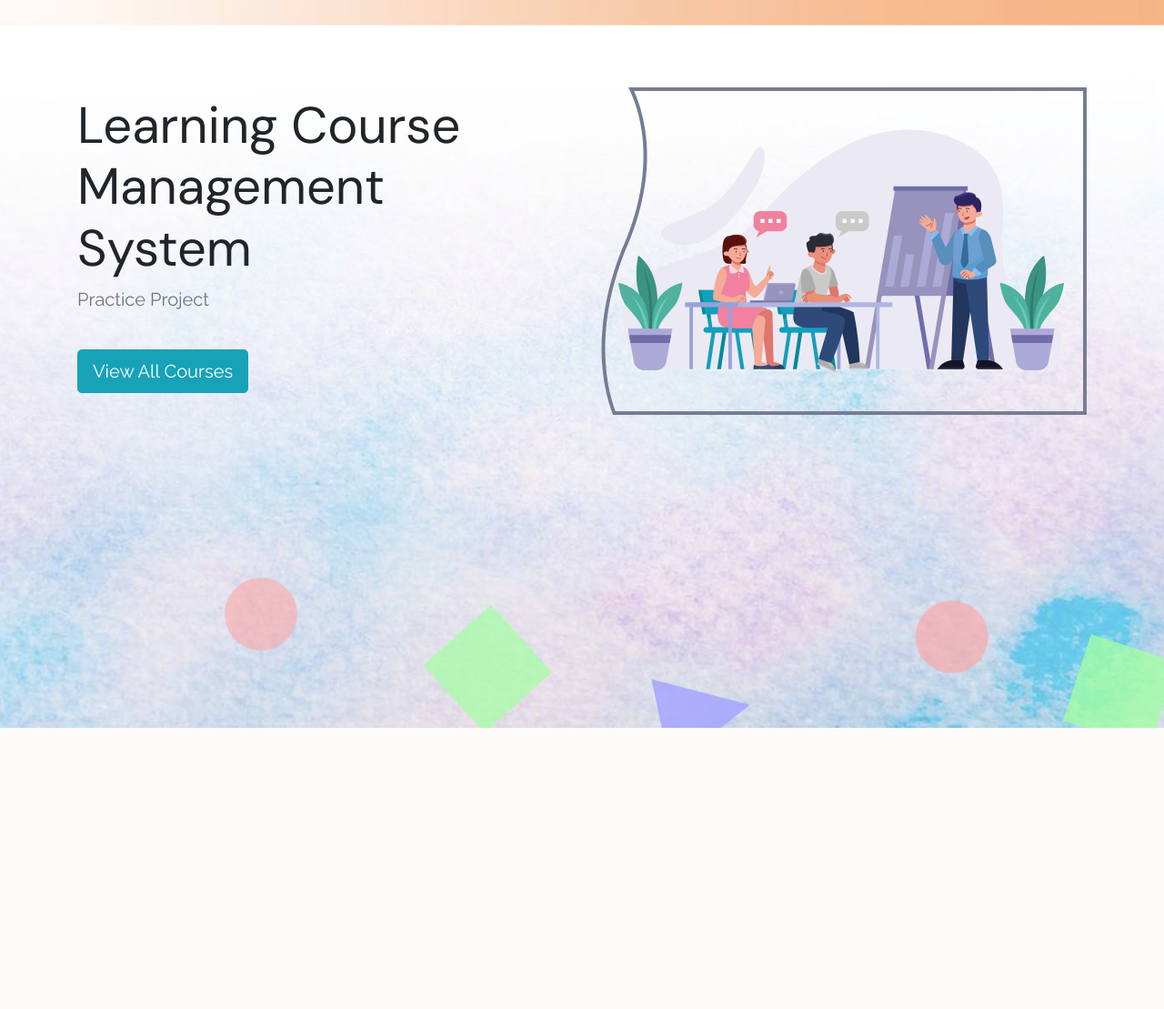
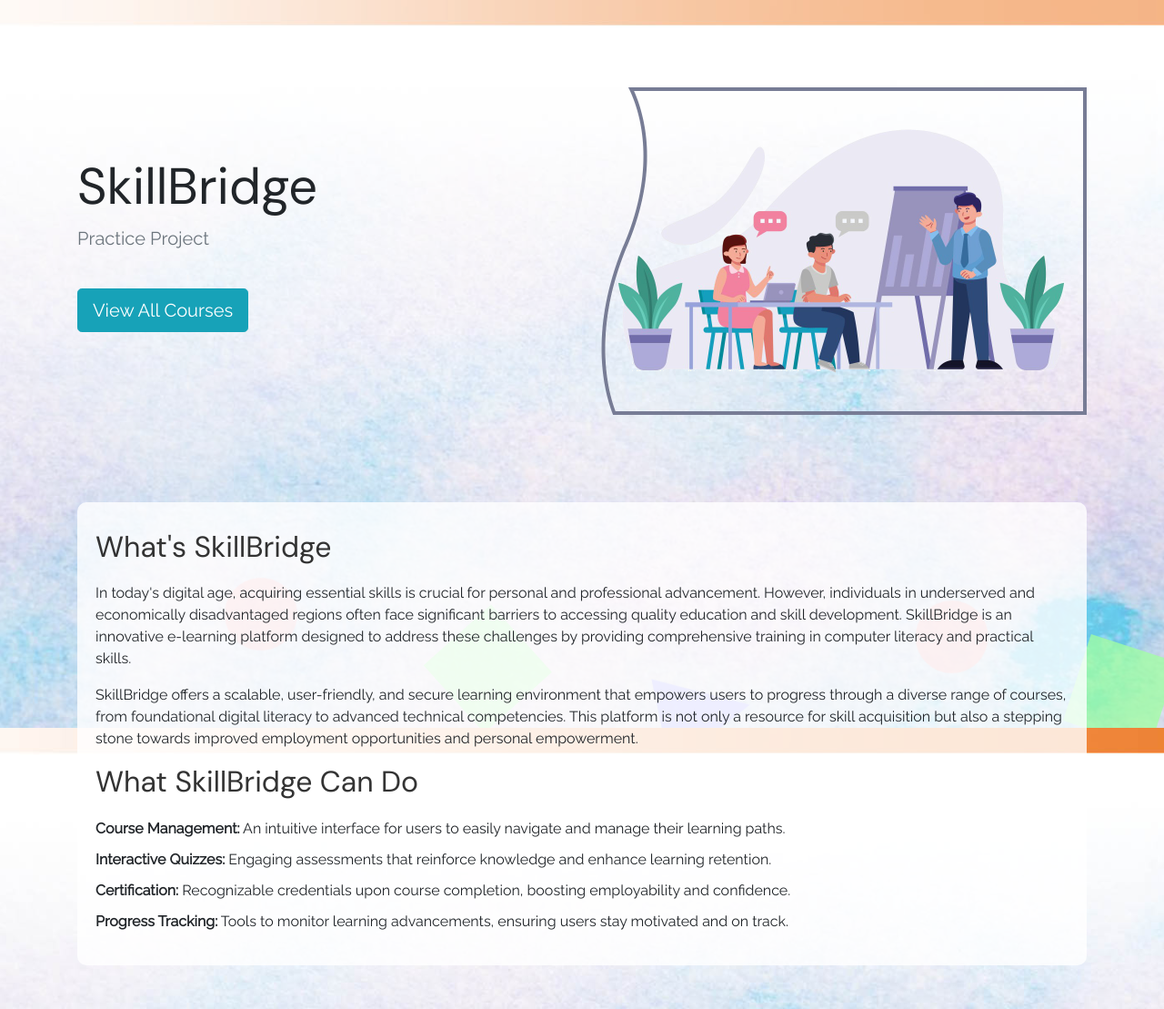
Before and after one commit to blueblood1984/SkillBridge, a Django app: page / in a window 1280 px wide. Shown: the whole page at 91% size. Before the commit the page ends 800 px from the top, so only its background shows below. Run offline with Django 5.2, Linux system fonts and the light colour scheme; some libraries are stand-ins or nearby versions.

Commit message:
Updated index and course list page

```diff
--- a/templates/index.html
+++ b/templates/index.html
@@ -6,7 +6,7 @@
     <title>
 
         {% block title %}
-            LCMS - Home
+            SkillBridge - Home
         {% endblock title %}
 
     </title>
@@ -31,7 +31,28 @@
         .index-image {
             background-color: rgba(255, 255, 255, 0.4);
         }
+          .skillbridge-description {
+            background-color: rgba(255, 255, 255, 0.8);
+            border-radius: 10px;
+            padding: 20px;
+            margin-top: 20px;
+        }
 
+        h2 {
+            margin-bottom: 20px;
+            margin-top: 10px;
+            color: #333;
+        }
+
+        .feature-list {
+            list-style-type: none;
+            padding-left: 0;
+            font-family: 'Raleway', 'sans-serif';
+        }
+
+        .feature-list li {
+            margin: 10px 0;
+        }
     </style>
 </head>
 <body>
@@ -39,11 +60,49 @@
         <div class="container py-5">
             <div class="row align-items-center py-5">
             <div class="col-lg-6">
-                <h1 class="display-4">Learning Course Management System</h1>
+                <h1 class="display-4">SkillBridge</h1>
                 <p class="lead text-muted mb-0">Practice Project</p>
                 <p><a href="{% url 'courses:list' %}" class="btn btn-info btn-lg index-button">View All Courses</a></p>
             </div>
             <div class="col-lg-6 d-none d-lg-block"><img src="{% static 'images/learn.png' %}" alt="" class="img-fluid"></div>
+            </div>
+                        <div class="container skillbridge-description mt-5">
+                <h2>What's SkillBridge</h2>
+                <p>In today's digital age, acquiring essential skills is crucial for personal and professional
+                    advancement. However,
+                    individuals in underserved and economically disadvantaged regions often face significant
+                    barriers to accessing
+                    quality education and skill development. SkillBridge is an innovative e-learning platform
+                    designed to address
+                    these challenges by providing comprehensive training in computer literacy and practical
+                    skills.</p>
+                <p>SkillBridge offers a scalable, user-friendly, and secure learning environment that empowers users
+                    to progress
+                    through a diverse range of courses, from foundational digital literacy to advanced technical
+                    competencies. This
+                    platform is not only a resource for skill acquisition but also a stepping stone towards improved
+                    employment
+                    opportunities and personal empowerment.</p>
+
+                <h2>What SkillBridge Can Do</h2>
+                <ul class="feature-list">
+                    <li><strong>Course Management:</strong> An intuitive interface for users to easily navigate and
+                        manage their
+                        learning paths.
+                    </li>
+                    <li><strong>Interactive Quizzes:</strong> Engaging assessments that reinforce knowledge and
+                        enhance learning
+                        retention.
+                    </li>
+                    <li><strong>Certification:</strong> Recognizable credentials upon course completion, boosting
+                        employability and
+                        confidence.
+                    </li>
+                    <li><strong>Progress Tracking:</strong> Tools to monitor learning advancements, ensuring users
+                        stay motivated
+                        and on track.
+                    </li>
+                </ul>
             </div>
         </div>
     </div>
```
Also changed, not shown: courses/templates/courses/course_list.html (+14 -21 lines), db.sqlite3.
